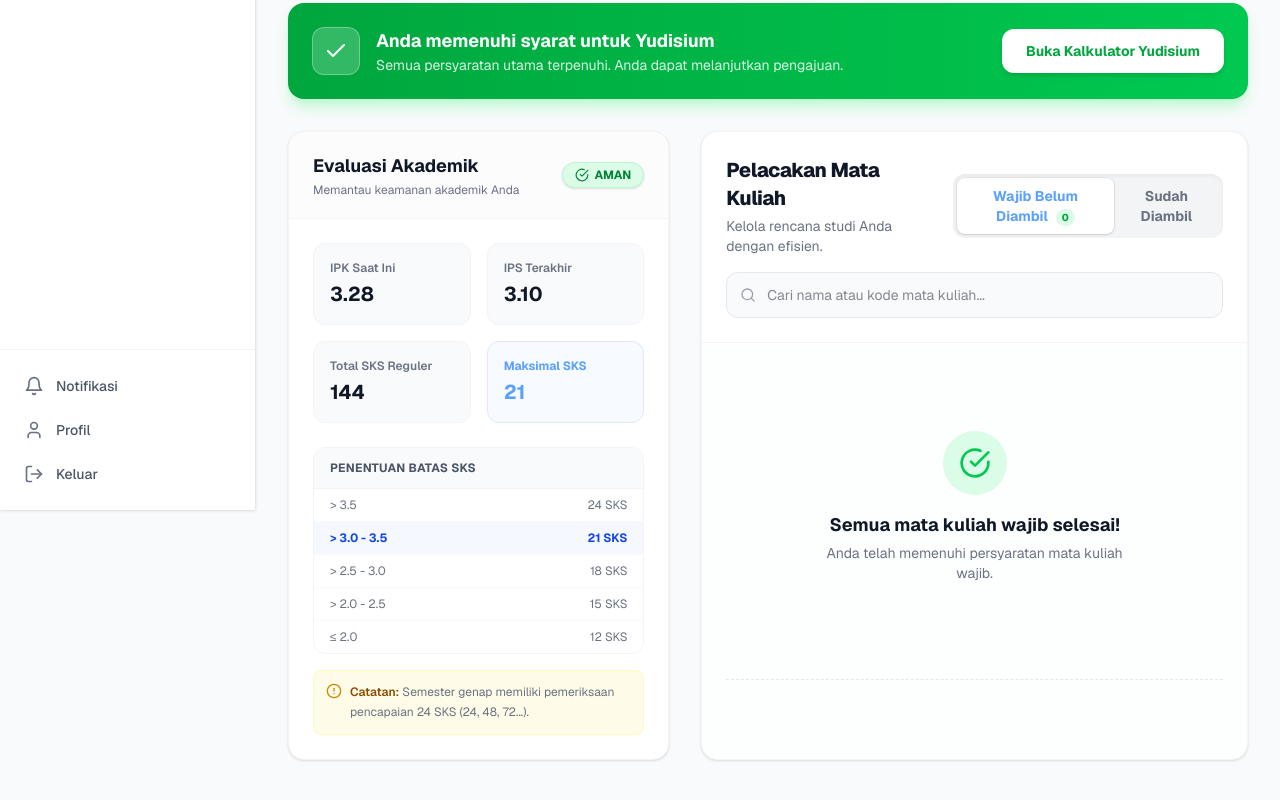
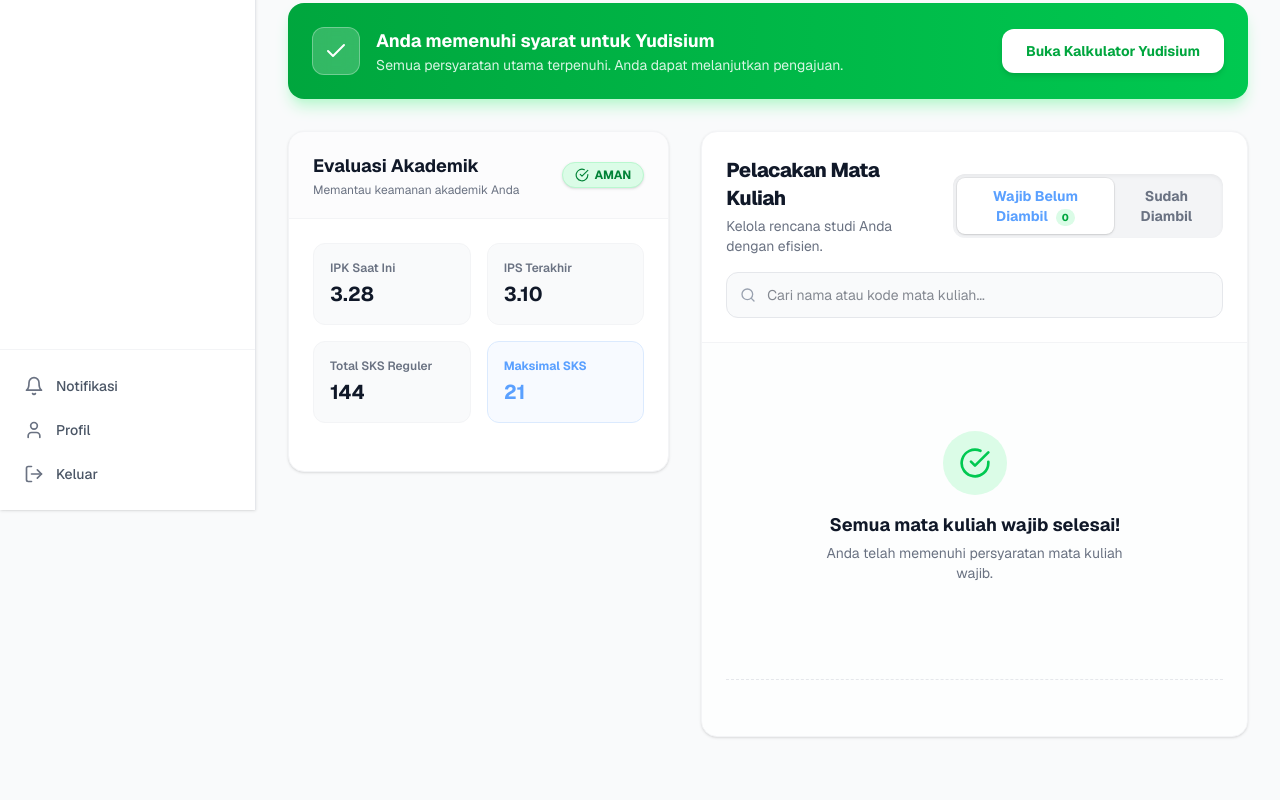
Before and after one commit to AhmadDzulfikar/dummy_KAYU_frontend, a Next.js app: page /student/dashboard in a window 1280 px wide. Shown: the part 290-1090 px from the top of the page. Built offline with nearby package versions, Linux system fonts and the light colour scheme.

Commit message:
pembaruan

```diff
--- a/app/student/dashboard/page.tsx
+++ b/app/student/dashboard/page.tsx
@@ -3,8 +3,6 @@ import React, { useState } from 'react';
 import Link from 'next/link';
 import {
     CheckCircle,
-    XCircle,
-    AlertCircle,
     Search,
     Check
 } from '../components/Icons';
@@ -19,14 +17,6 @@ export default function StudentDashboard() {
         { label: 'IPK', value: '3.28', sub: 'Skala 4.0' },
         { label: 'SKS Transfer', value: '6', sub: 'Dihitung terpisah' },
         { label: 'SKS Total', value: '150', sub: 'Gabungan Reguler & Transfer', highlight: true },
-    ];
-
-    const maxCreditsRules = [
-        { gpa: '> 3.5', credit: 24, label: 'Sangat Baik' },
-        { gpa: '> 3.0 - 3.5', credit: 21, active: true, label: 'Sangat Baik' }, // 3.10 falls here
-        { gpa: '> 2.5 - 3.0', credit: 18, label: 'Baik' },
-        { gpa: '> 2.0 - 2.5', credit: 15, label: 'Cukup' },
-        { gpa: '≤ 2.0', credit: 12, label: 'Kurang' },
     ];
 
     const requiredCoursesNotTaken: { code: string; name: string; sks: number }[] = [];
@@ -115,29 +105,6 @@ export default function StudentDashboard() {
                                 </div>
                             </div>
 
-                            {/* Rule / Explanation */}
-                            <div className="bg-white border border-gray-100 rounded-xl overflow-hidden">
-                                <div className="px-4 py-3 bg-gray-50 border-b border-gray-100 text-xs font-bold text-gray-600 uppercase tracking-wide">
-                                    Penentuan Batas SKS
-                                </div>
-                                <table className="w-full text-xs text-left">
-                                    <tbody className="divide-y divide-gray-50">
-                                        {maxCreditsRules.map((rule, i) => (
-                                            <tr key={i} className={rule.active ? 'bg-blue-50/60' : ''}>
-                                                <td className={`px-4 py-2 ${rule.active ? 'font-bold text-blue-700' : 'text-gray-500'}`}>{rule.gpa}</td>
-                                                <td className={`px-4 py-2 text-right ${rule.active ? 'font-bold text-blue-700' : 'text-gray-500'}`}>{rule.credit} SKS</td>
-                                            </tr>
-                                        ))}
-                                    </tbody>
-                                </table>
-                            </div>
-
-                            <p className="mt-4 text-xs text-gray-500 leading-relaxed bg-yellow-50 p-3 rounded-lg border border-yellow-100 flex gap-2">
-                                <AlertCircle className="w-4 h-4 text-yellow-600 shrink-0" />
-                                <span>
-                                    <span className="font-semibold text-yellow-800">Catatan:</span> Semester genap memiliki pemeriksaan pencapaian 24 SKS (24, 48, 72...).
-                                </span>
-                            </p>
                         </div>
                     </section>
                 </div>
```
